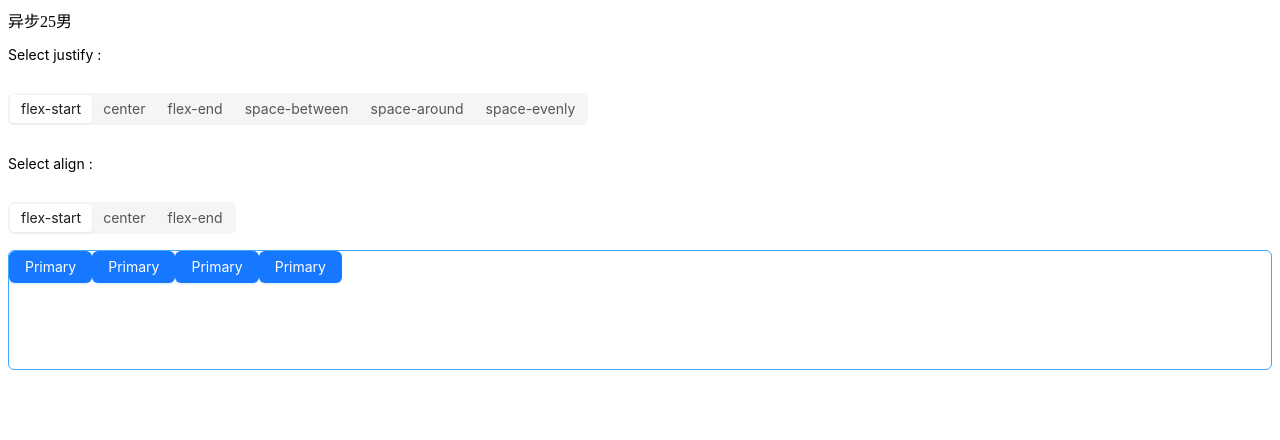
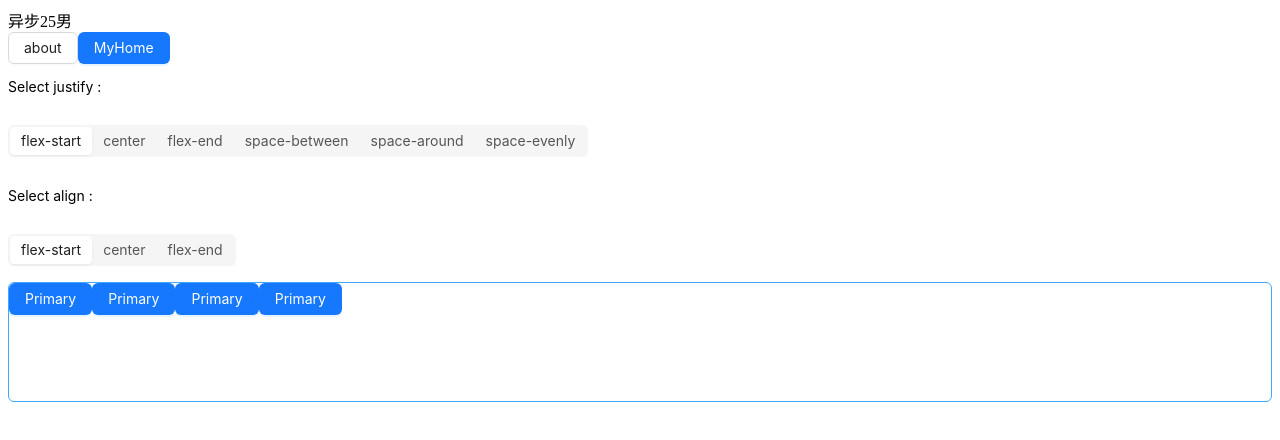
Before and after one commit to Huanglj108/vite-project-2.8.0, a Vue app: page /#/ in a window 1280 px wide. Shown: the top 440 px of the page. Built offline with nearby package versions, Linux system fonts and the light colour scheme.

Commit message:
fix:修改路由模块

```diff
--- a/src/components/HelloWorld.vue
+++ b/src/components/HelloWorld.vue
@@ -2,6 +2,7 @@
 import { reactive, ref } from 'vue';
 import { useUserStore } from '@/store/user'
 import { storeToRefs } from 'pinia';
+import { useRouter } from 'vue-router'
 
 const store = useUserStore()
 console.log(store)
@@ -28,11 +29,24 @@ const boxStyle = {
   borderRadius: '6px',
   border: '1px solid #40a9ff',
 };
+
+const router = useRouter()
+
+const MyHome = () => {
+  router.push({path:'/MyHome'})
+}
+const about = () => {
+  router.push({path:'/about/About'})
+}
 </script>
 
 <template>
   <div>
     <div>{{ name }}{{ age }}{{ sex }}</div>
+    <div>
+      <a-button @click="about">about</a-button>
+      <a-button type="primary" @click="MyHome">MyHome</a-button>
+    </div>
     <a-flex gap="middle" align="start" vertical>
     <p>Select justify :</p>
     <a-segmented v-model:value="justify" :options="justifyOptions" />
--- /dev/null
+++ b/src/components/MyHome.vue
@@ -0,0 +1,13 @@
+<script setup lang="ts">
+
+</script>
+
+<template>
+  <div>
+    MyHome
+  </div>
+</template>
+
+<style scoped>
+
+</style>
--- a/src/router/index.ts
+++ b/src/router/index.ts
@@ -1,15 +1,49 @@
-import { createRouter, createWebHistory, createWebHashHistory } from "vue-router";
+import { createRouter, createWebHistory, createWebHashHistory, RouteRecordRaw } from "vue-router";
 // 调用Vue.use() 函数，把VueRouter 安装为 Vue 的插件
+
+const routes: RouteRecordRaw[] = [
+  {
+    path:'/',
+    name:'HelloWorld',
+    component: () => import('@/components/HelloWorld.vue')
+  },
+  {
+    path: '/MyHome',
+    name:'MyHome',
+    component: () => import('@/components/MyHome.vue')
+  },
+]
 
 const router = createRouter({
   history: createWebHashHistory(),
-  routes: [
-    {
-      path:'/',
-      name: 'HelloWorld',
-      component:()=> import('@/components/HelloWorld.vue')
-    }
-  ]
+  routes
 })
 
 export default router
+
+
+
+// const router = createRouter({
+//   history: createWebHashHistory(),
+//   routes: [
+//     {
+//       path:'/',
+//       name: 'HelloWorld',
+//       component:()=> import('@/components/HelloWorld.vue'),
+//       children:[
+//         {
+//           path:'/about',
+//           name:'about',
+//           component: () => import('@/components/about/about.vue')
+//         }
+//       ]
+//     },
+//     {
+//       path: '/MyHome',
+//       name:'MyHome',
+//       component: () => import('@/components/MyHome.vue')
+//     }
+//   ]
+// })
+
+// export default router
```
Also changed, not shown: src/components/about/About.vue (added, +13 -0 lines).
